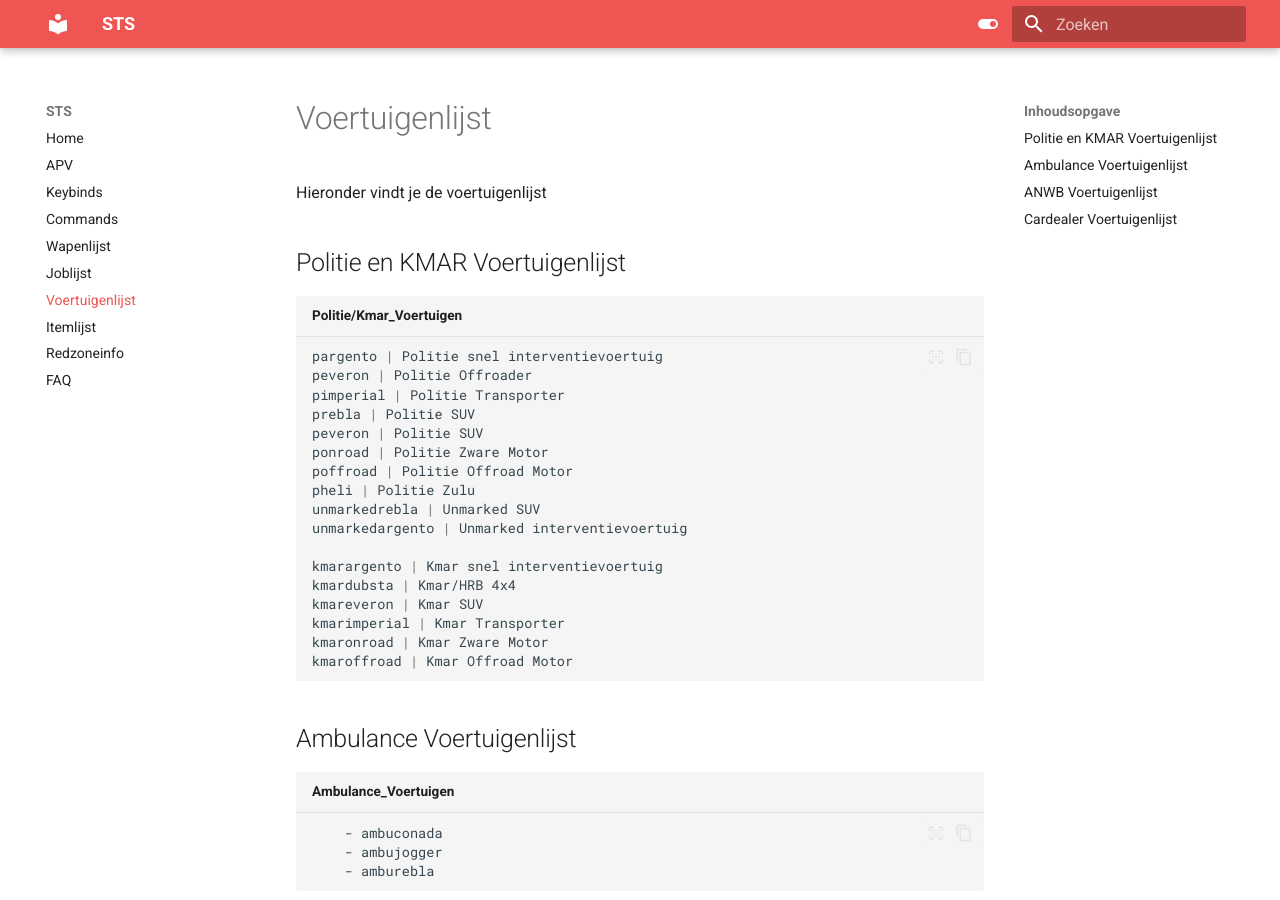
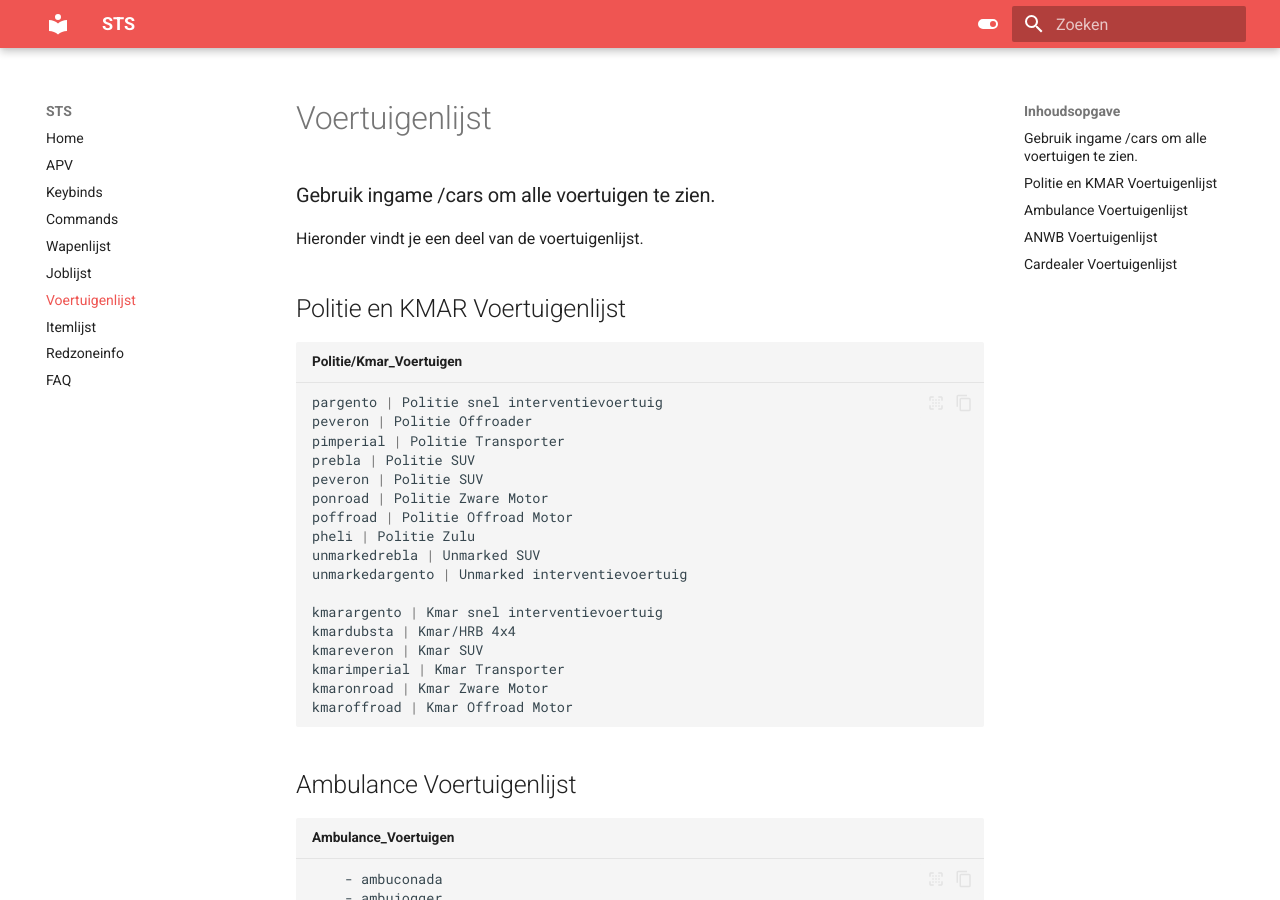
Before and after one commit to Welseyy/STSAPV, an MkDocs documentation site: the page built from docs/voertuigenlijst.md, in a window 1280 px wide and 900 px high. Built offline with MkDocs 1.6.1 and Material for MkDocs 9.7.7, drawn with Linux system fonts in a browser that asks for light colours.

Commit message:
Update voertuigenlijst.md

```diff
--- a/docs/voertuigenlijst.md
+++ b/docs/voertuigenlijst.md
@@ -1,6 +1,7 @@
 # Voertuigenlijst
 
-Hieronder vindt je de voertuigenlijst
+### Gebruik ingame /cars om alle voertuigen te zien.
+Hieronder vindt je een deel van de voertuigenlijst.
 
 ## Politie en KMAR Voertuigenlijst
 
```
